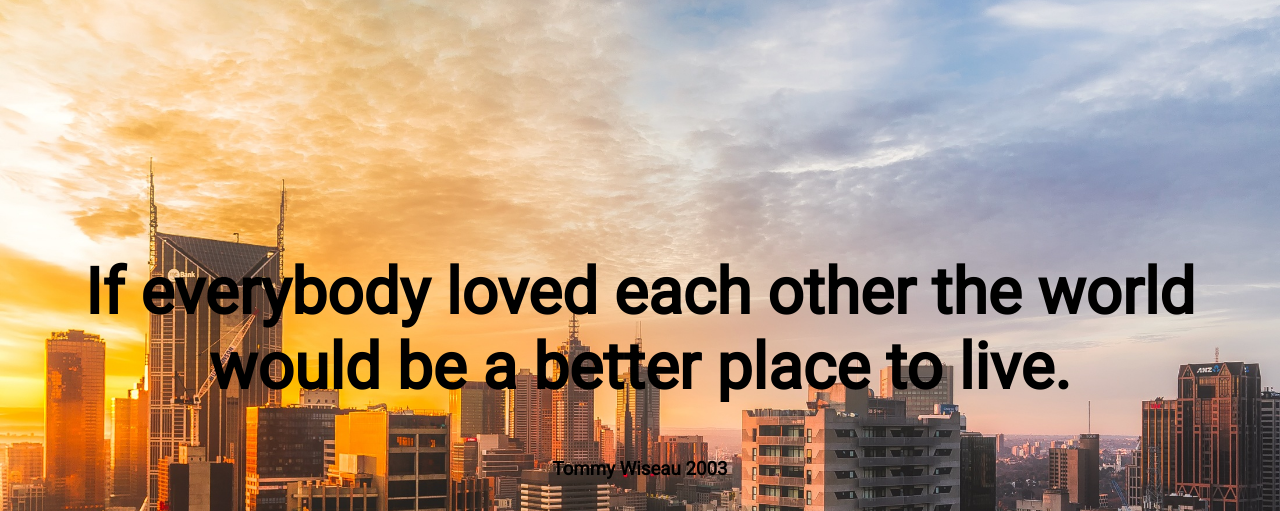
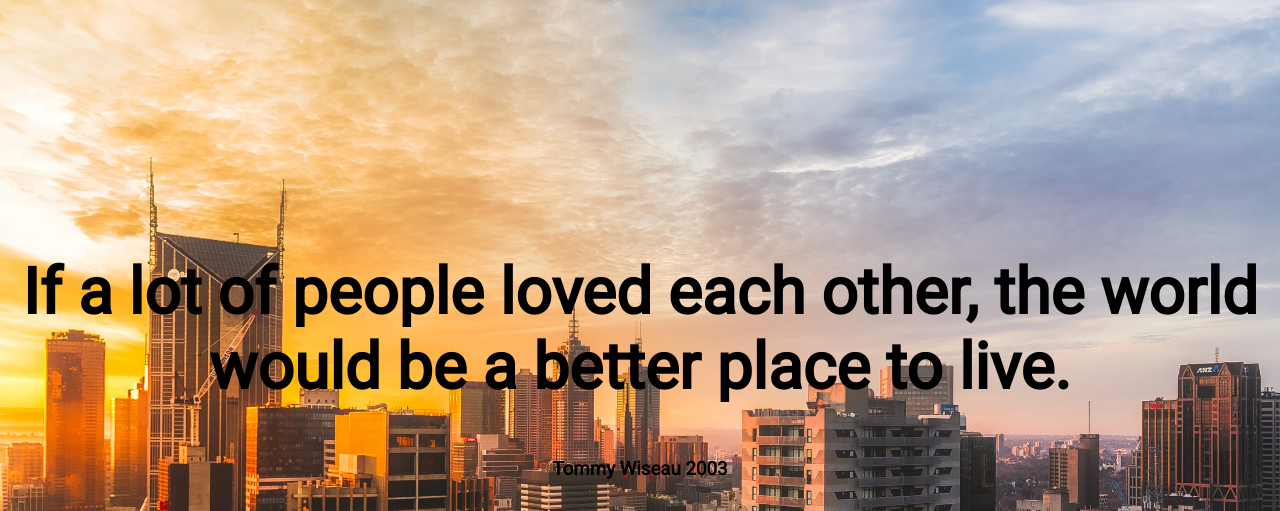
Before and after one commit to kelvin-273/kelvin-273.github.io, a plain HTML site: page index.html in a window 1280 px wide. Shown: the top 511 px of the page. Drawn offline with Linux system fonts and the light colour scheme; a web font is replaced by a local one.

Commit message:
spelling mistake

```diff
--- a/index.html
+++ b/index.html
@@ -10,7 +10,7 @@
       <div class="inner">
         <div class="trans-box">
           <div class="content">
-            <h1>If everybody loved each other the world would be a better place to live.</h1>
+            <h1>If a lot of people loved each other, the world would be a better place to live.</h1>
             <h3>Tommy Wiseau 2003</h3>
             <a class="icon" href="https://github.com/kelvin-273">
               <!-- <img src="./GitHub-Mark/PNG/GitHub-Mark-Light-64px.png" alt="here"> -->
```
